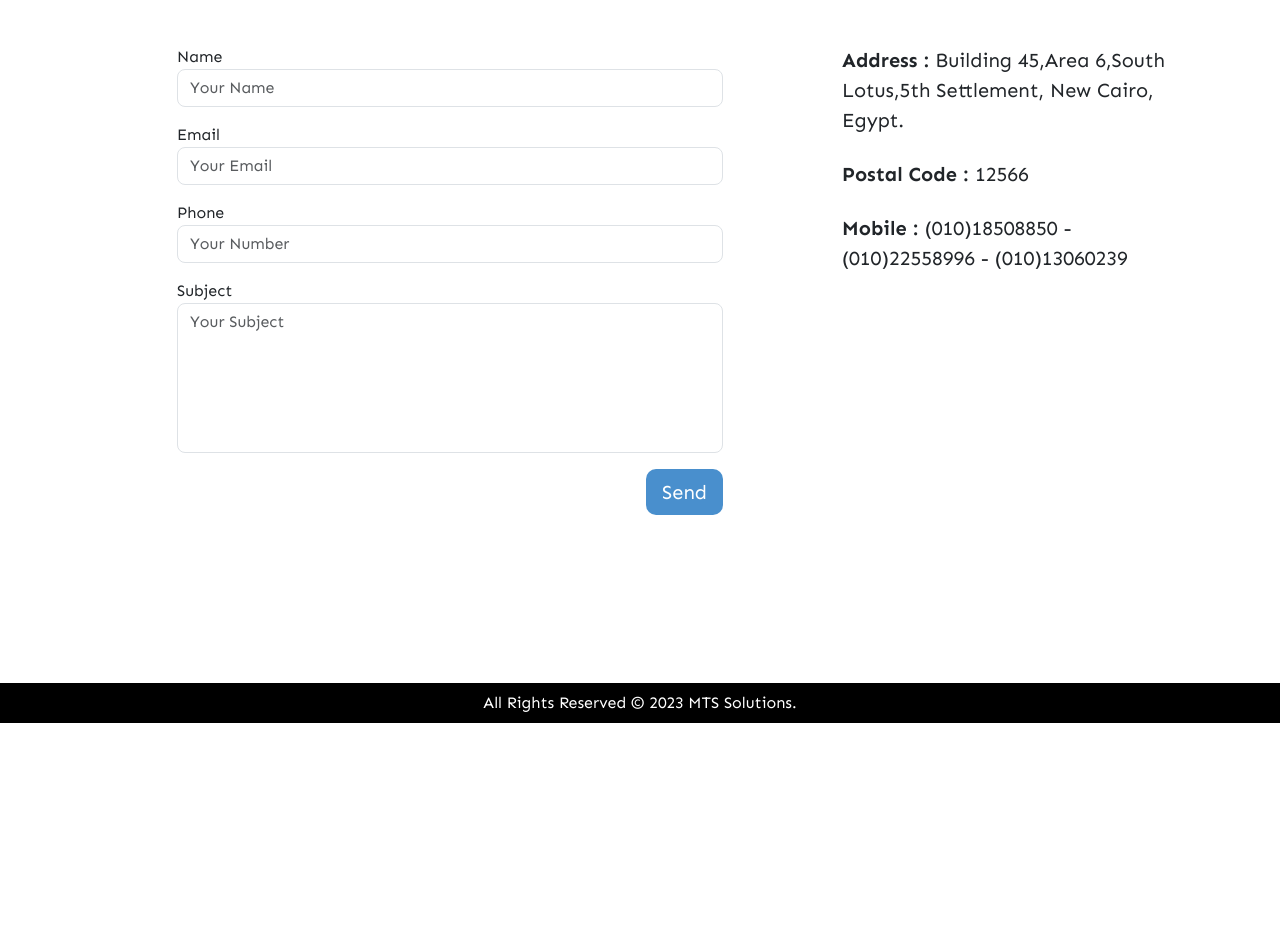
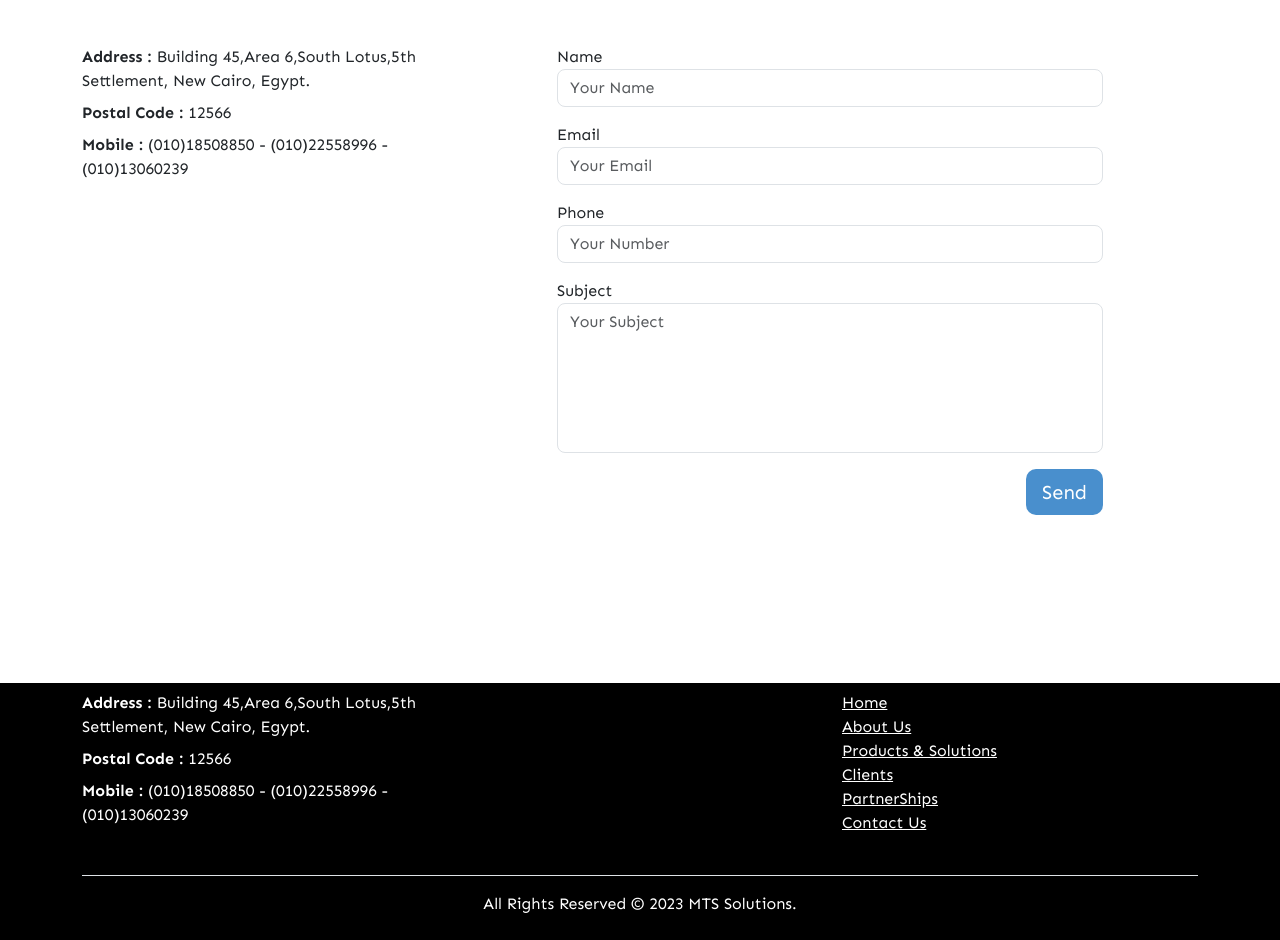
Before and after one commit to Abedelrhman-Kassem/MTS, a plain HTML site: page index.html in a window 1280 px wide. Shown: the part 5745-6685 px from the top of the page. Before the commit the page ends 6468 px from the top, so only its background shows below. Drawn offline with nearby package versions, Linux system fonts and the light colour scheme.

Commit message:
edit footer

```diff
--- a/css/main.css
+++ b/css/main.css
@@ -335,3 +335,16 @@ section.contact #submit-btn:hover {
 }
 
 /* End Contact */
+
+/* Start Footer */
+
+footer ul {
+  list-style: none;
+}
+
+footer .nav-link {
+  text-decoration: underline;
+  width: fit-content;
+}
+
+/* End Footer */
--- a/index.html
+++ b/index.html
@@ -729,7 +729,22 @@
       <section class="contact" id="contact">
         <div class="container">
           <h2 class="text-center fw-bold title-color mb-5">Contact Us</h2>
-          <div class="content row">
+          <div class="content row flex-wrap-reverse">
+            <div class="information col-12 col-md-4 fs-6">
+              <div class="mb-2">
+                <strong>Address :</strong>
+                Building 45,Area 6,South Lotus,5th Settlement, New Cairo, Egypt.
+              </div>
+              <div class="mb-2">
+                <strong>Postal Code :</strong>
+                12566
+              </div>
+              <div class="mb-2">
+                <strong>Mobile :</strong>
+                (010)18508850 - (010)22558996 - (010)13060239
+              </div>
+            </div>
+
             <form class="mb-5 col-12 col-md-4">
               <div class="mb-3">
                 <label for="name">Name</label>
@@ -773,28 +788,42 @@
               </div>
               <input id="submit-btn" type="submit" value="Send" />
             </form>
-
-            <div class="information col-12 col-md-4 fs-5">
-              <div class="mb-4">
-                <strong>Address :</strong>
-                Building 45,Area 6,South Lotus,5th Settlement, New Cairo, Egypt.
-              </div>
-              <div class="mb-4">
-                <strong>Postal Code :</strong>
-                12566
-              </div>
-              <div class="mb-4">
-                <strong>Mobile :</strong>
-                (010)18508850 - (010)22558996 - (010)13060239
-              </div>
-            </div>
           </div>
         </div>
       </section>
     </main>
     <footer class="bg-black py-2">
       <div class="container">
-        <p class="copyright m-0 text-center text-white"></p>
+        <div class="content row justify-content-between">
+          <div class="information col-12 col-md-4 fs-6 text-white">
+            <div class="mb-2">
+              <strong>Address :</strong>
+              Building 45,Area 6,South Lotus,5th Settlement, New Cairo, Egypt.
+            </div>
+            <div class="mb-2">
+              <strong>Postal Code :</strong>
+              12566
+            </div>
+            <div class="mb-2">
+              <strong>Mobile :</strong>
+              (010)18508850 - (010)22558996 - (010)13060239
+            </div>
+          </div>
+          <ul class="col-12 col-md-4 text-white">
+            <li><a class="nav-link" href="#home">Home</a></li>
+            <li><a class="nav-link" href="#about">About Us</a></li>
+            <li>
+              <a class="nav-link" href="#products">Products & Solutions</a>
+            </li>
+            <li><a class="nav-link" href="#clients">Clients</a></li>
+            <li><a class="nav-link" href="#partnerships">PartnerShips</a></li>
+            <li><a class="nav-link" href="#contact">Contact Us</a></li>
+          </ul>
+        </div>
+
+        <p
+          class="copyright m-0 text-center text-white border-top py-3 mt-4"
+        ></p>
       </div>
     </footer>
     <script src="js/main.js"></script>
--- a/js/main.js
+++ b/js/main.js
@@ -4,6 +4,10 @@ let navbar = document.querySelector(".navbar");
 
 // SCROLL TO THE SECTION WHEN LINK CLICKED
 Array.from(links).forEach((link) => {
+  clickLink(link);
+});
+
+function clickLink(link) {
   link.addEventListener("click", function (e) {
     e.preventDefault();
     for (const section of sections) {
@@ -12,7 +16,7 @@ Array.from(links).forEach((link) => {
       }
     }
   });
-});
+}
 
 // SET ACTIVE SECTIONS AND LINKS
 setActive();
```
